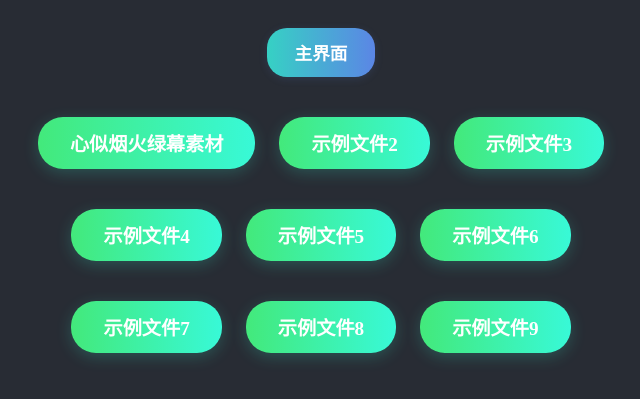
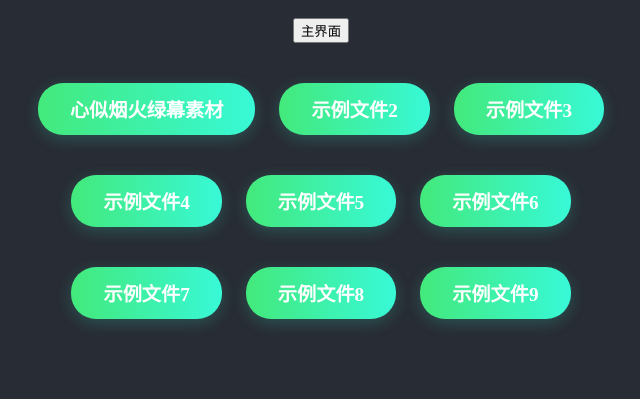
Before and after one commit to 9946247/Experiment, a plain HTML site: page DownLoadList.html in a window 1280 px wide. Shown: the part 157-556 px from the top of the page, without its empty margins (319-959 px from the left). Drawn offline with Linux system fonts and the light colour scheme.

Commit message:
Update DownLoadList.html

```diff
--- a/DownLoadList.html
+++ b/DownLoadList.html
@@ -83,7 +83,7 @@
 
       <!-- ===== 主页面按钮 ===== -->
       <button
-        class="jump-btn"
+
         onclick="window.location.href='https://tech-mcy.dpdns.org/index.html'"
       >
         主界面
```
